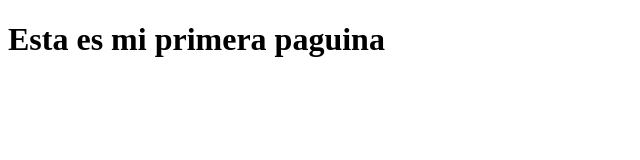
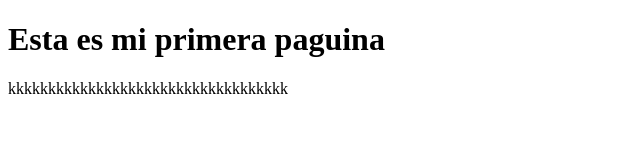
Before and after one commit to MoisesTalavera/practicando, a plain HTML site: page index.html in a window 1280 px wide. Shown: the whole page, without its empty margins (0-640 px from the left). Drawn offline with Linux system fonts and the light colour scheme.

Commit message:
agrega contenido al index.html

```diff
--- a/index.html
+++ b/index.html
@@ -8,5 +8,6 @@
 </head>
 <body>
     <h1>Esta es mi primera paguina</h1>
+    <p>kkkkkkkkkkkkkkkkkkkkkkkkkkkkkkkkkkk</p>
 </body>
 </html>
```
